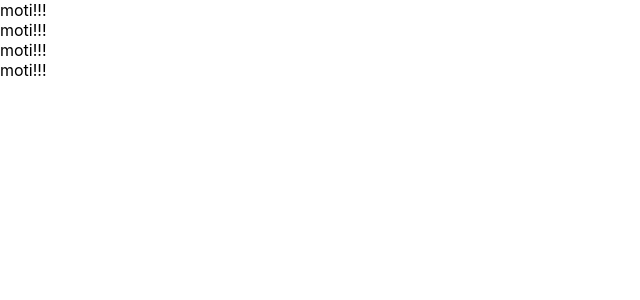
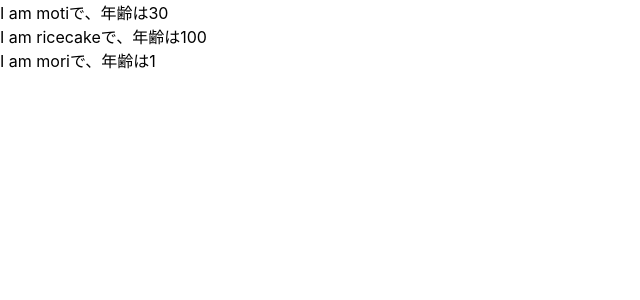
Before and after one commit to orange0227jas/ud-react-redux-s20201202, a React (Create React App) app: page / in a window 1280 px wide. Shown: the top 300 px of the page, without its empty margins (0-640 px from the left). Built offline with nearby package versions, Linux system fonts and the light colour scheme.

Commit message:
learn props

```diff
--- a/src/App.js
+++ b/src/App.js
@@ -14,18 +14,32 @@ import React from 'react';
 // }
 
 const App = () => {
+  const profiles =[
+    {name:"moti" ,age: 30},
+    {name:"ricecake" ,age: 100},
+    {name:"mori"},
+  ]
   return (
     <>
-    <Moti />
-    <Moti />
-    <Moti />
-    <Moti />
+    <div>
+      {
+        profiles.map((profile, index ) =>{
+          return <Moti name={profile.name} age={profile.age} key={index}/>
+        })
+      }
+    </div>
     </>
   )
 }
 
-const Moti = () => {
-  return <div>moti!!!</div>
+const Moti = (props) => {
+  const {name , age} =props;
+  return <div>I am {name}で、年齢は{age}</div>
 }
 
+Moti.defaultProps ={
+  age:1
+ }
+//空の場合に適用される。
+
 export default App;
```
